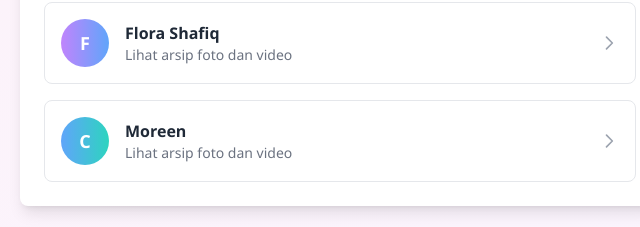
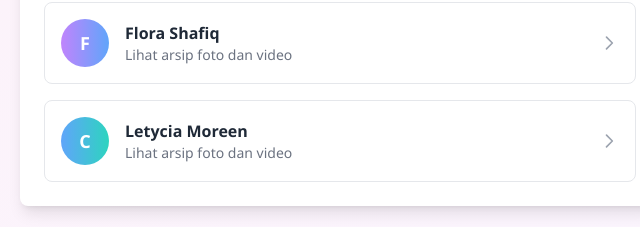
Before and after one commit to beritajkt48/a, a plain HTML site: page arsip/index.html in a window 1280 px wide. Shown: the part 337-564 px from the top of the page, 300-940 px from the left. Drawn offline with nearby package versions, Linux system fonts and the light colour scheme.

Commit message:
Update index.html

```diff
--- a/arsip/index.html
+++ b/arsip/index.html
@@ -70,7 +70,7 @@
                             <span class="text-white font-bold text-lg">C</span>
                         </div>
                         <div>
-                            <h3 class="font-semibold text-gray-800 group-hover:text-pink-600">Moreen</h3>
+                            <h3 class="font-semibold text-gray-800 group-hover:text-pink-600">Letycia Moreen</h3>
                             <p class="text-sm text-gray-500">Lihat arsip foto dan video</p>
                         </div>
                         <svg class="w-5 h-5 text-gray-400 ml-auto group-hover:text-pink-500" fill="none" stroke="currentColor" viewBox="0 0 24 24">
```
